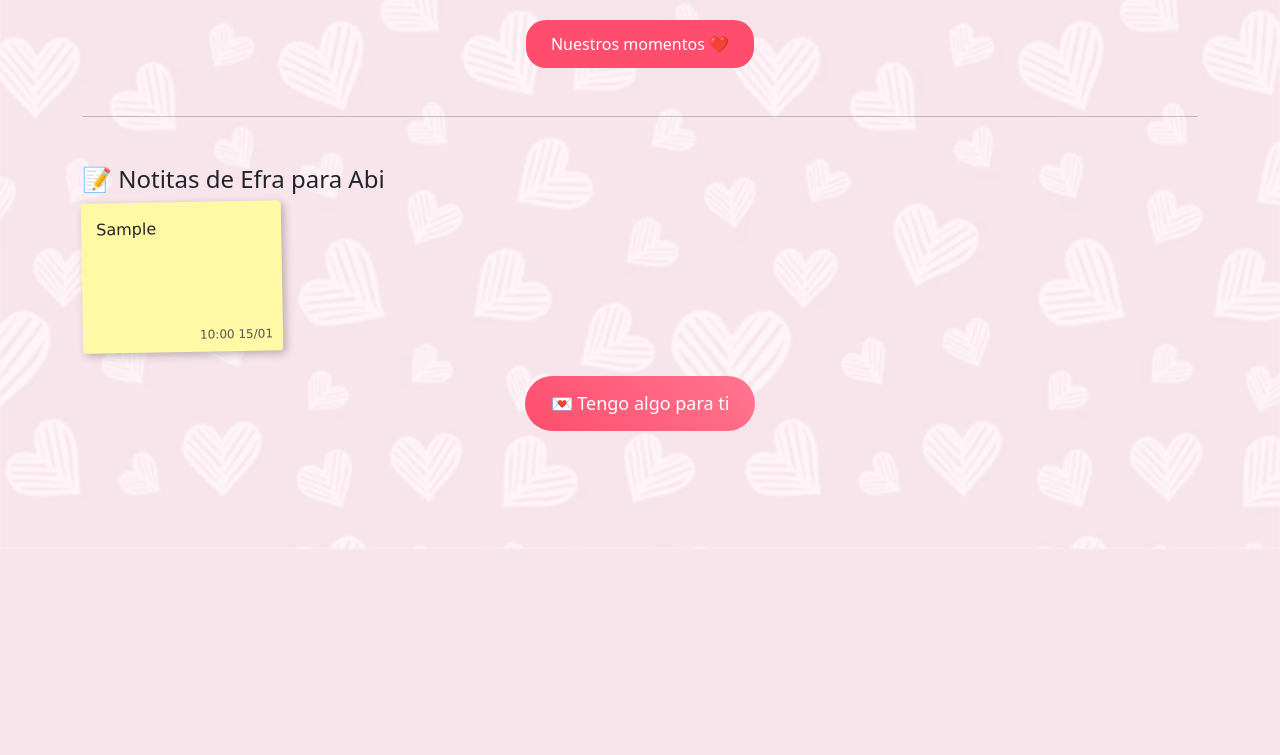
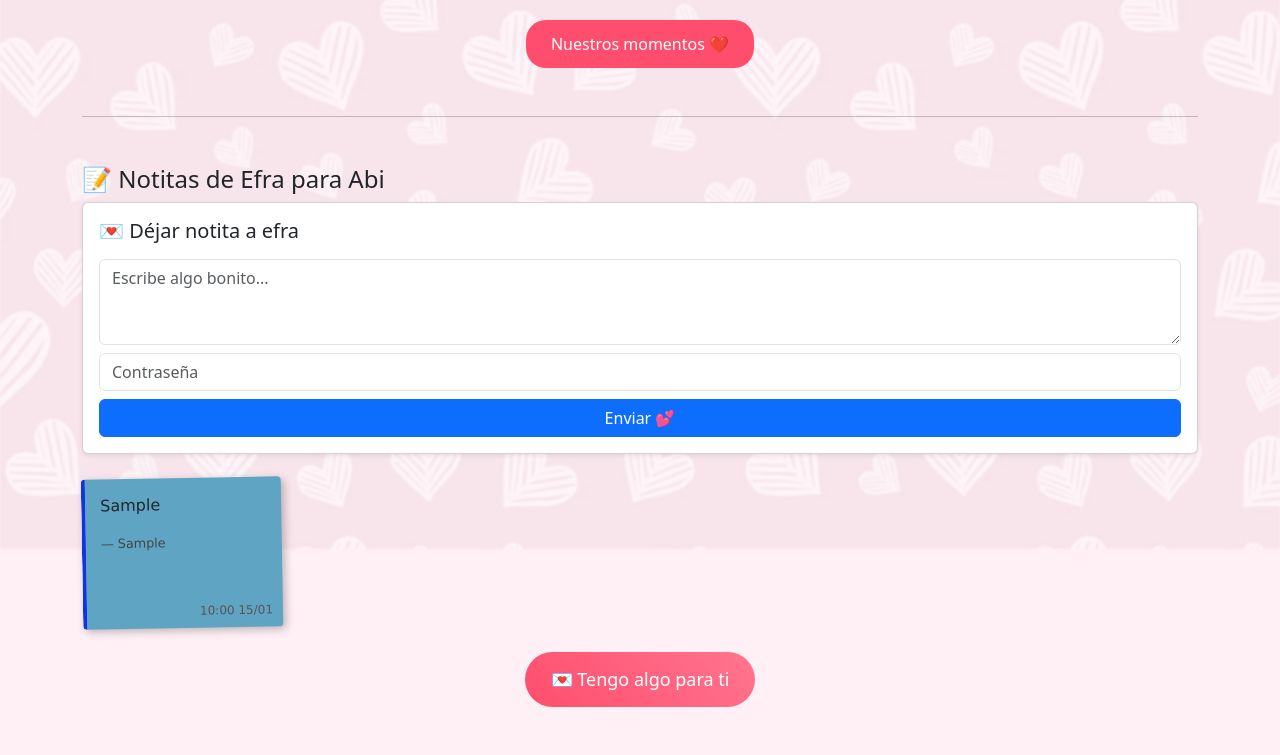
Before and after one commit to LanCaihe148/repoab, a Django app: page / in a window 1280 px wide. Shown: the part 251-1006 px from the top of the page. Before the commit the page ends 800 px from the top, so only its background shows below. Run offline with Django 5.2, Linux system fonts and the light colour scheme; tables that the repository leaves empty hold one stand-in row (values such as "Sample post").

Commit message:
migraciones notas abi

```diff
--- a/elementos/models.py
+++ b/elementos/models.py
@@ -13,7 +13,7 @@ class Carta(models.Model):
 class Nota(models.Model):
     cuerpo = models.TextField()
     creada = models.DateTimeField(default=timezone.now)
-
+    autor = models.CharField(max_length=20, default="Efra ❤️")
     def __str__(self):
         return self.cuerpo[:30]
 
--- a/elementos/static/elementos/css/styles.css
+++ b/elementos/static/elementos/css/styles.css
@@ -49,13 +49,25 @@ body::before {
     width: 200px;
     min-height: 150px;
     padding: 15px;
-    background: #fff9a6;
+    /*background: #fff9a6;*/
     font-family: "Comic Sans MS", "Segoe UI", sans-serif;
     box-shadow: 3px 3px 8px rgba(0, 0, 0, 0.25);
     transform: rotate(-1deg);
     position: relative;
     border-radius: 4px;
     transition: transform 0.2s ease, box-shadow 0.2s ease;
+}
+
+/* Nota de Abi (rosita) */
+.nota-ella {
+    background: #ffd6e7;
+    border-left: 4px solid #ff4d88;
+}
+
+/* Nota de Efra (amarillo original o un tono distinto) */
+.nota-efra {
+    background: #60a4c4; /* el mismo que ya tienes */
+    border-left: 4px solid #0d35e4;
 }
 
 .nota:nth-child(2n) {
@@ -71,12 +83,20 @@ body::before {
     box-shadow: 6px 6px 12px rgba(0, 0, 0, 0.35);
 }
 
-.nota small {
+.nota .autor {
+    display: block;
+    margin-top: 10px;
+    font-size: 0.8rem;
+    color: #444;
+}
+
+/* Fecha abajo a la derecha */
+.nota .fecha {
     position: absolute;
     bottom: 8px;
     right: 10px;
+    font-size: 0.75rem;
     color: #555;
-    font-size: 0.75rem;
 }
 
 /* ============================
--- a/elementos/templates/inicio.html
+++ b/elementos/templates/inicio.html
@@ -21,13 +21,48 @@
 
 <h4>📝 Notitas de Efra para Abi</h4>
 
+<div class="card p-3 mb-4 shadow-sm">
+    <h5 class="mb-3">💌 Déjar notita a efra</h5>
+
+    {% if error %}
+        <div class="alert alert-danger">
+            {{ error }}
+        </div>
+    {% endif %}
+
+    <form method="POST">
+        {% csrf_token %}
+
+        <div class="mb-2">
+            <textarea
+                name="cuerpo"
+                class="form-control"
+                placeholder="Escribe algo bonito..."
+                rows="3"
+                required></textarea>
+        </div>
+
+        <div class="mb-2">
+            <input
+                type="password"
+                name="password"
+                class="form-control"
+                placeholder="Contraseña"
+                required>
+        </div>
+
+        <button class="btn btn-primary w-100">
+            Enviar 💕
+        </button>
+    </form>
+</div>
+
 <div class="d-flex gap-3 flex-wrap">
     {% for nota in notas %}
-        <div class="nota">
+        <div class="nota {% if nota.autor == 'Abi ❤️' %}nota-ella{% else %}nota-efra{% endif %}">
             <p>{{ nota.cuerpo }}</p>
-            <small>
-                {{ nota.creada|date:"H:i d/m" }}
-            </small>
+            <small class="autor">— {{ nota.autor }}</small>
+            <small class="fecha">{{ nota.creada|date:"H:i d/m" }}</small>
         </div>
     {% empty %}
         <p>No hay notas.</p>
--- a/elementos/views.py
+++ b/elementos/views.py
@@ -4,13 +4,31 @@ from datetime import timedelta
 from .models import Carta, Nota, Foto
 import random
 
+
+PASSWORD_NOTA = "18012026"
 def inicio(request):
+    error = None
+
+    if request.method == "POST":
+        if request.POST.get("password") == PASSWORD_NOTA:
+            cuerpo = request.POST.get("cuerpo")
+
+            if cuerpo:
+                Nota.objects.create(
+                    cuerpo=cuerpo,
+                    autor="Abi ❤️"
+                )
+                return redirect("elementos:inicio")
+        else:
+            error = "Contraseña incorrecta"
+
     total_cartas = Carta.objects.count()
     notas = Nota.objects.all().order_by('-creada')
 
     return render(request, 'inicio.html', {
         'total_cartas': total_cartas,
-        'notas': notas
+        'notas': notas,
+        'error': error
     })
 
 
```
Also changed, not shown: elementos/migrations/0007_nota_autor.py (added).
